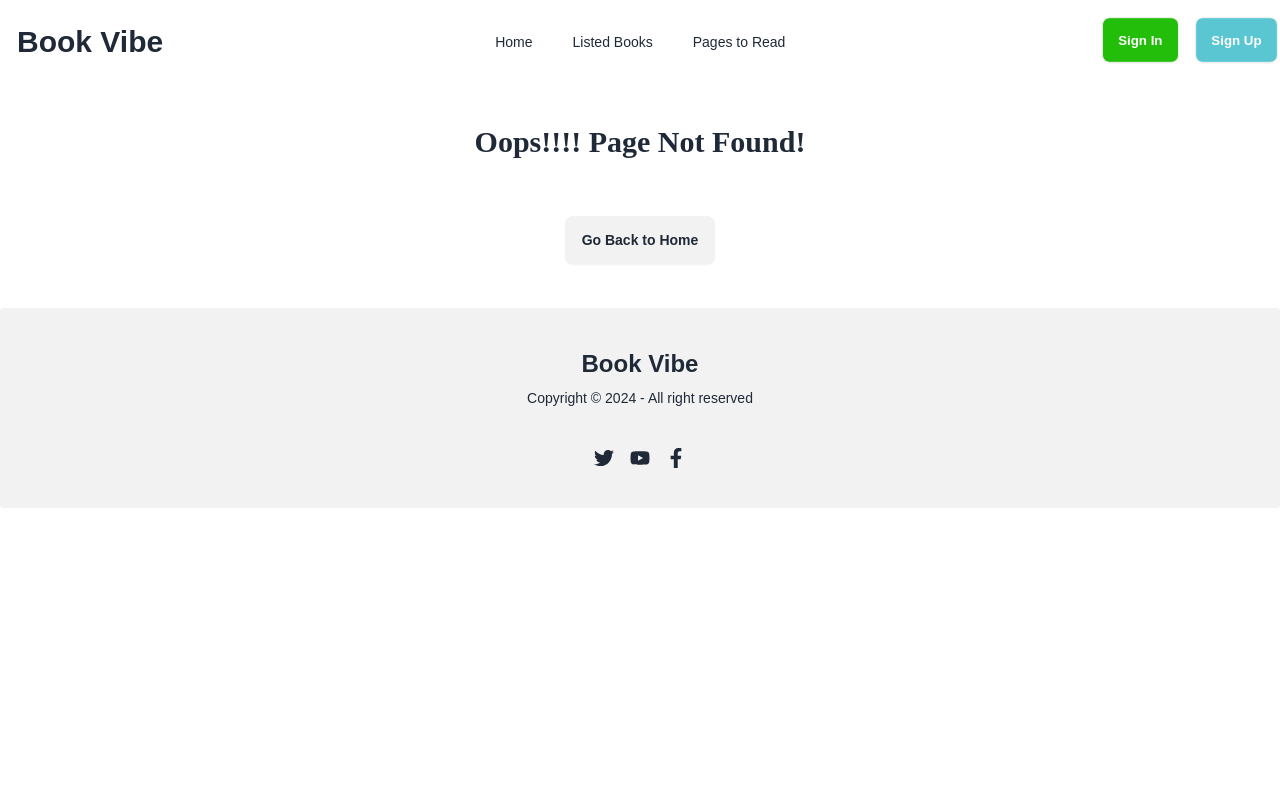
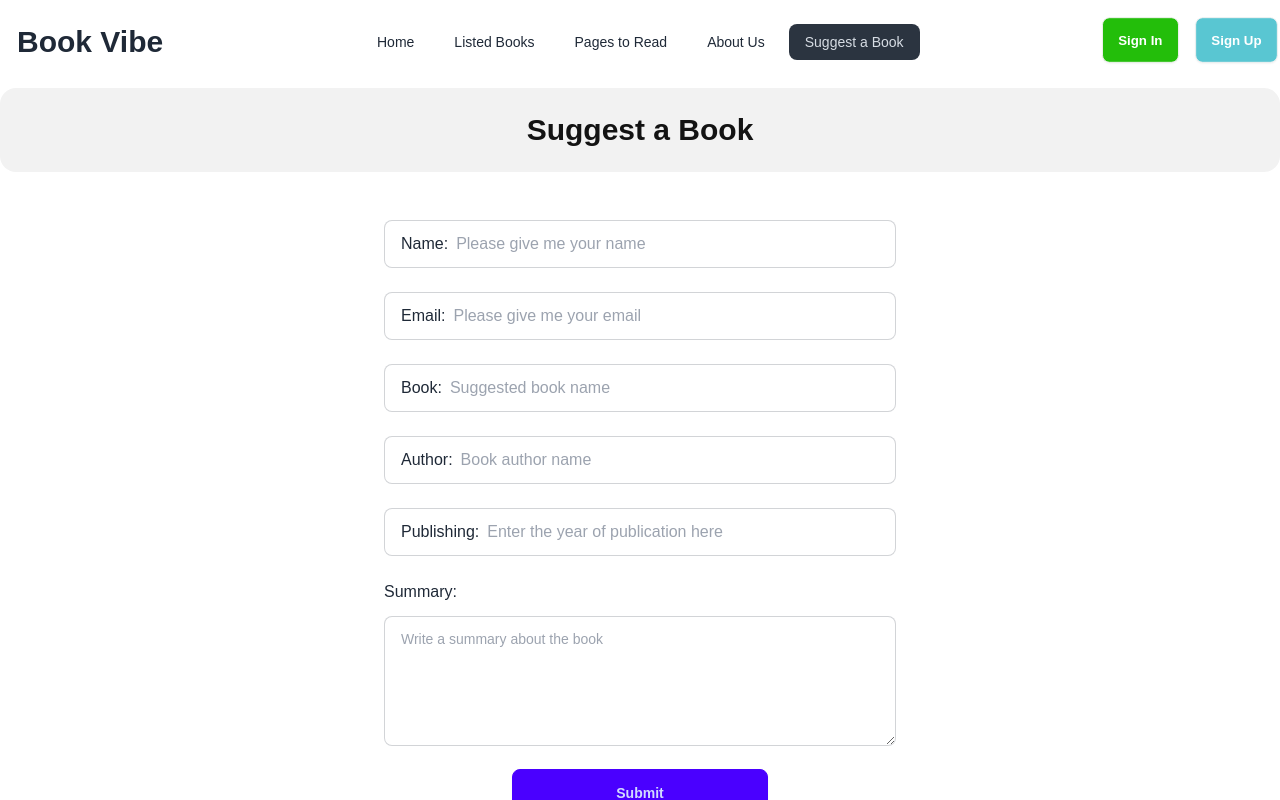
Before and after one commit to arparvej1/assignment-8-book-review, a React (Create React App) app: page /suggest-a-book in a window 1280 px wide. Before the commit this address had no page. Shown: the top 800 px of the page. Built offline with nearby package versions, Linux system fonts and the light colour scheme.

Commit message:
add new page suggest a book

```diff
--- /dev/null
+++ b/src/components/AboutUs/AboutUs.jsx
@@ -0,0 +1,30 @@
+import React from 'react';
+
+const AboutUs = () => {
+  return (
+    <div className='max-w-5xl mx-4 md:mx-auto my-6 md:my-10'>
+      <h3 className='font-bold text-2xl'>Welcome to Bibliophiles Haven: Your Ultimate Destination for Literary Exploration</h3>
+      <br />
+      <p className='text-justify'>
+        At Bibliophiles Haven, we believe in the transformative power of literature. Our mission is to create a vibrant online community where book lovers from all walks of life can come together to discover, discuss, and celebrate the written word.
+        <br /><br />
+
+        Founded by a team of passionate bibliophiles, our platform is designed to be a haven for readers of all genres and interests. Whether you're a lifelong bookworm or just beginning your literary journey, you'll find a welcoming space here to explore new titles, share your thoughts, and connect with fellow readers who share your passion.
+        <br /><br />
+
+        What sets Bibliophiles Haven apart is our commitment to providing a curated selection of books that span a diverse range of voices, perspectives, and genres. From classic literature to contemporary bestsellers, we strive to showcase the richness and diversity of the literary world, ensuring that there's something for everyone to discover and enjoy.
+        <br /><br />
+
+        But we're more than just a place to find your next great read. Bibliophiles Haven is also a dynamic community where readers can engage in lively discussions, exchange recommendations, and connect with authors and fellow book enthusiasts. Whether you're looking for in-depth book reviews, thought-provoking literary analysis, or simply a place to share your love of reading, you'll find it all here.
+        <br /><br />
+
+        At Bibliophiles Haven, we believe that reading is not just a solitary activity, but a shared experience that has the power to connect us across boundaries of time, culture, and geography. We invite you to join us on this journey of literary exploration, as we dive into the pages of books old and new, and discover the endless possibilities that lie within.
+        <br /><br />
+
+        So come on in, grab a cup of tea or coffee, and make yourself at home in our virtual library. Whether you're here to find your next favorite book or simply to connect with fellow book lovers, you're always welcome at Bibliophiles Haven. Happy reading!
+      </p>
+    </div>
+  );
+};
+
+export default AboutUs;
--- a/src/components/Header/Header.jsx
+++ b/src/components/Header/Header.jsx
@@ -6,6 +6,8 @@ const Header = () => {
     <li><NavLink to="/">Home</NavLink></li>
     <li><NavLink to="/listed-books">Listed Books</NavLink></li>
     <li><NavLink to="/pages-to-read">Pages to Read</NavLink></li>
+    <li><NavLink to="/about-us">About Us</NavLink></li>
+    <li><NavLink to="/suggest-a-book">Suggest a Book</NavLink></li>
   </>
 
   const userBtn = <>
--- a/src/components/Root/Root.jsx
+++ b/src/components/Root/Root.jsx
@@ -5,7 +5,7 @@ import Header from '../Header/Header';
 const Root = () => {
   return (
     <div>
-      <div className='max-w-7xl mx-2 md:mx-4 lg:mx-auto mt-4 mb-7'>
+      <div className='max-w-7xl mx-4 md:mx-6 lg:mx-auto mt-4 mb-7'>
         <Header></Header>
         <Outlet></Outlet>
       </div>
--- /dev/null
+++ b/src/components/SuggestABook/SuggestABook.jsx
@@ -0,0 +1,68 @@
+import React, { useState } from 'react';
+
+const SuggestABook = () => {
+  const [yourName, setYourName] = useState('');
+  const [yourEmail, setYourEmail] = useState('');
+  const [bookName, setBookName] = useState('');
+  const [author, setAuthor] = useState('');
+  const [yearOfPublishing, setYearOfPublishing] = useState('');
+  const [summary, setSummary] = useState('');
+
+  const handleSubmit = (event) => {
+    event.preventDefault();
+    console.log("Form submitted with data:", { yourName, yourEmail, bookName, author, yearOfPublishing, summary });
+    setYourName('');
+    setYourEmail('');
+    setBookName('');
+    setAuthor('');
+    setYearOfPublishing('');
+    setSummary('');
+  };
+  return (
+    <div>
+      <div className="text-center rounded-2xl bg-base-200 py-6 my-5">
+        <h1 className="text-2xl md:text-3xl font-bold text-[#131313]">Suggest a Book</h1>
+      </div>
+      <div className='w-2/5 mx-auto my-6 md:my-12'>
+        <form onSubmit={handleSubmit}>
+
+          <label className="input input-bordered flex items-center gap-2">
+            Name:
+            <input type="text" id="yourName" value={yourName} onChange={(e) => setYourName(e.target.value)} className="grow" placeholder="Please give me your name" />
+          </label>
+          <br />
+          <label className="input input-bordered flex items-center gap-2">
+            Email:
+            <input type="email" id="yourEmail" value={yourEmail} onChange={(e) => setYourEmail(e.target.value)} required className="grow" placeholder="Please give me your email" />
+          </label>
+          <br />
+          <label className="input input-bordered flex items-center gap-2">
+            Book:
+            <input type="text" id="bookName" value={bookName} onChange={(e) => setBookName(e.target.value)} required className="grow" placeholder="Suggested book name" />
+          </label>
+          <br />
+          <label className="input input-bordered flex items-center gap-2">
+            Author:
+            <input type="text" id="author" value={author} onChange={(e) => setAuthor(e.target.value)} required className="grow" placeholder="Book author name" />
+          </label>
+          <br />
+          <label className="input input-bordered flex items-center gap-2">
+            Publishing:
+            <input type="text" id="yearOfPublishing" value={yearOfPublishing} onChange={(e) => setYearOfPublishing(e.target.value)} className="grow" placeholder="Enter the year of publication here" />
+          </label>
+          <br />
+          <label className="flex items-center gap-2 mb-3">
+            Summary:
+          </label>
+          <textarea id="summary" value={summary} onChange={(e) => setSummary(e.target.value)} className="textarea textarea-bordered w-full" rows="4" cols="50" placeholder="Write a summary about the book" ></textarea>
+
+          <div className='grow text-center mt-4'>
+            <input className='btn btn-primary btn-wide' type="submit" value="Submit" />
+          </div>
+        </form>
+      </div>
+    </div>
+  );
+};
+
+export default SuggestABook;
```
Also changed, not shown: src/index.js (+10 -0 lines).
